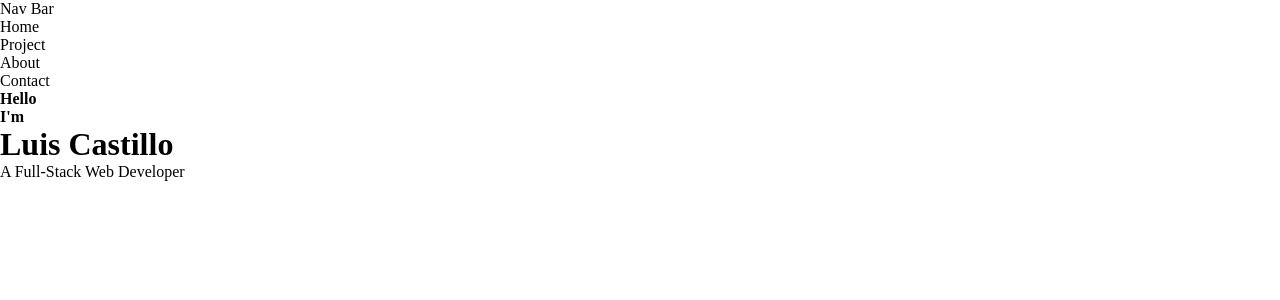
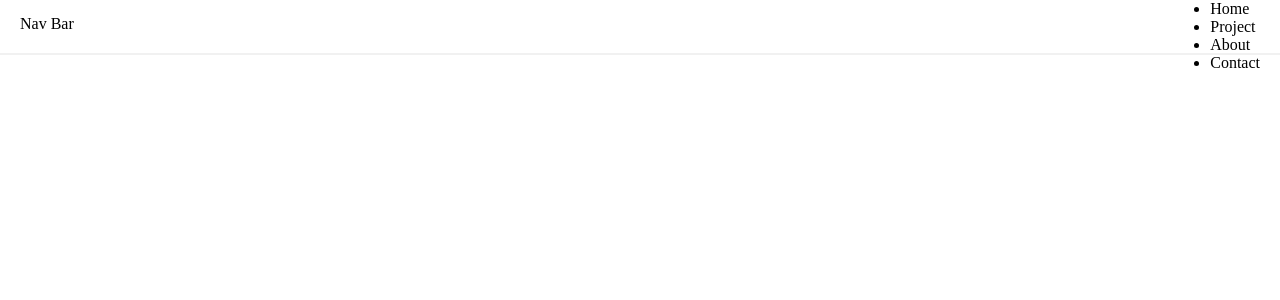
Before and after one commit to LuisCastilloKC/luis-castillo-portfolio, a React (Create React App) app: page / in a window 1280 px wide. Shown: the top 300 px of the page. Built offline with nearby package versions, Linux system fonts and the light colour scheme.

Commit message:
add style to Navbar component

```diff
--- a/src/components/Navbar/Navbar.jsx
+++ b/src/components/Navbar/Navbar.jsx
@@ -4,13 +4,22 @@ import { NavLink } from 'react-router-dom';
 import styled from 'styled-components'
 
 const Nav = styled.nav`
+    width: 100%;
+    height: 55px;
+    border-bottom: 2px solid #f1f1f1;
+    padding: 0 20px;
+    display: flex;
+    justify-content: space-between;
 
+    .logo {
+    padding: 15px 0;
+  }
 `
 
 const Navbar = () => {
     return (
         <Nav>
-            <div>
+            <div className="logo">
                 Nav Bar
                 {/* <NavLink to="/">Home</NavLink>
                 <NavLink to="/projects">Projects</NavLink>
--- a/src/pages/Home.jsx
+++ b/src/pages/Home.jsx
@@ -4,10 +4,10 @@ const Home = () => {
     return(
         <div className="home-container">
               <div>
-                <h4>Hello</h4>
+                {/* <h4>Hello</h4>
                 <h4>I'm</h4>
                 <h1>Luis Castillo</h1>
-                <p>A Full-Stack Web Developer</p>
+                <p>A Full-Stack Web Developer</p>  */}
             </div>
         </div>
     );
```
